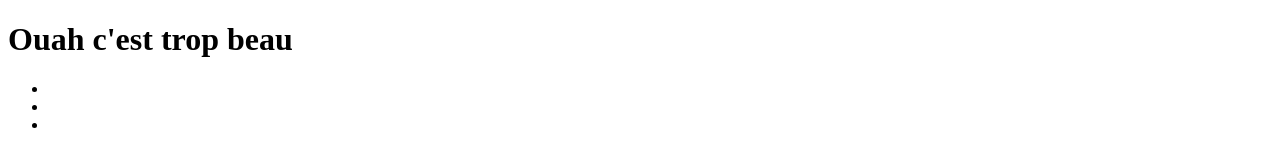
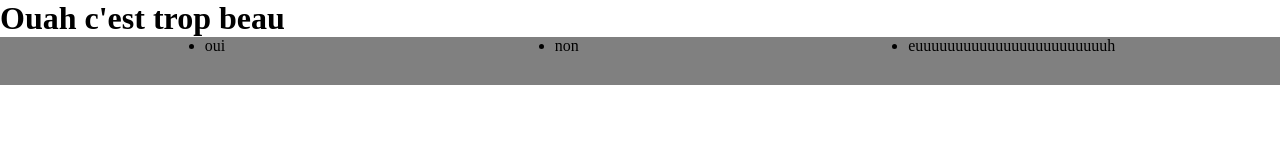
Before and after one commit to SedWhite/site_giteeee, a plain HTML site: page index.html in a window 1280 px wide. Drawn offline with Linux system fonts and the light colour scheme; files that its build step writes are made by us from their sources.

Commit message:
ajout couleur et flex

```diff
--- a/index.html
+++ b/index.html
@@ -4,7 +4,7 @@
     <meta charset="UTF-8">
     <meta http-equiv="X-UA-Compatible" content="IE=edge">
     <meta name="viewport" content="width=device-width, initial-scale=1.0">
-    <link rel="stylesheet" href="../projet_git/style.css">
+    <link rel="stylesheet" href="/style.css">
     <title>Document</title>
 </head>
 <body>
@@ -13,9 +13,9 @@
         <h1>Ouah c'est trop beau</h1>
         <nav>
             <ul>
-                <li></li>
-                <li></li>
-                <li></li>
+                <li>oui</li>
+                <li>non</li>
+                <li>euuuuuuuuuuuuuuuuuuuuuuuuh</li>
             </ul>
         </nav>
     </header>
--- a/style.css
+++ b/style.css
@@ -0,0 +1,15 @@
+*{
+    margin: 0;
+}
+
+nav {
+    background-color: gray;
+    width: 100%;
+    height: 3em;
+}
+
+ul {
+    display: flex;
+    justify-content: space-around;
+    flex-direction: row;
+}
```
